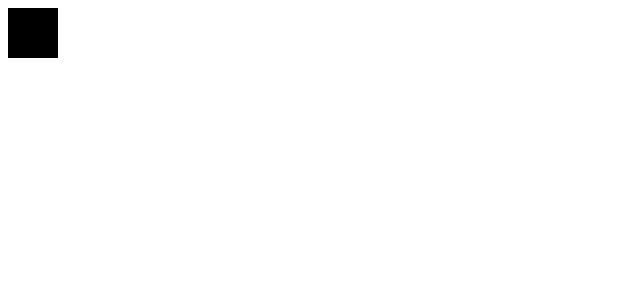
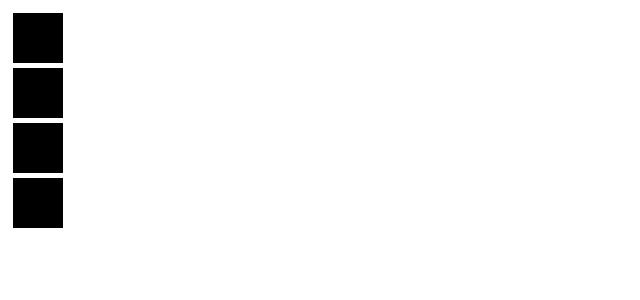
Before and after one commit to jflam/everyday, a Svelte app: page / in a window 1280 px wide. Shown: the top 300 px of the page, without its empty margins (0-640 px from the left). Built offline with nearby package versions, Linux system fonts and the light colour scheme.

Commit message:
Refactored into Day.svelte component: Step 3 done

```diff
--- a/src/App.svelte
+++ b/src/App.svelte
@@ -3,7 +3,7 @@
 
 	1. DONE Create a simple day component within App.svelte
 	2. DONE Add event handler for click to toggle complete state for that day
-	3. Refactor day component into day.svelte file and import into app.svelte
+	3. DONE Refactor day component into day.svelte file and import into app.svelte
 	4. Write a loop to create a week's worth of day components
 	5. Add a Svelte store for persisting the state of those components
 	6. Wire up the Svelte store to local browser storage
@@ -14,28 +14,21 @@
 -->
 
 <script>
-	export let clicked = false;
-
-	function handleClick() {
-		clicked = !clicked;
-	}
+import Day from './Day.svelte'
 </script>
 
 <main>
-	<div on:click={handleClick} class={clicked ? 'selected': ''}></div>
+	<Day />
+	<Day />
+	<Day />
+	<Day />
 </main>
 
 <style>
-	div {
-		/* TODO: parameterize height once refactored into component */
-	 	height: 50px;
-		width: 50px;
-		background-color: black;
-	}
-
-	.selected {
-		background-color: yellow;
-	}
+    main {
+            max-width: 240px;
+            margin: 0 auto;
+    }
 
 	@media (min-width: 640px) {
 		main {
--- /dev/null
+++ b/src/Day.svelte
@@ -0,0 +1,23 @@
+<script>
+	export let clicked = false;
+
+	function handleClick() {
+		clicked = !clicked;
+	}
+</script>
+
+<div on:click={handleClick} class={clicked ? 'selected': ''}></div>
+
+<style>
+	div {
+		/* TODO: parameterize height once refactored into component */
+	 	height: 50px;
+		width: 50px;
+		background-color: black;
+        margin: 5px;
+	}
+
+	.selected {
+		background-color: blue;
+	}
+</style>
```
